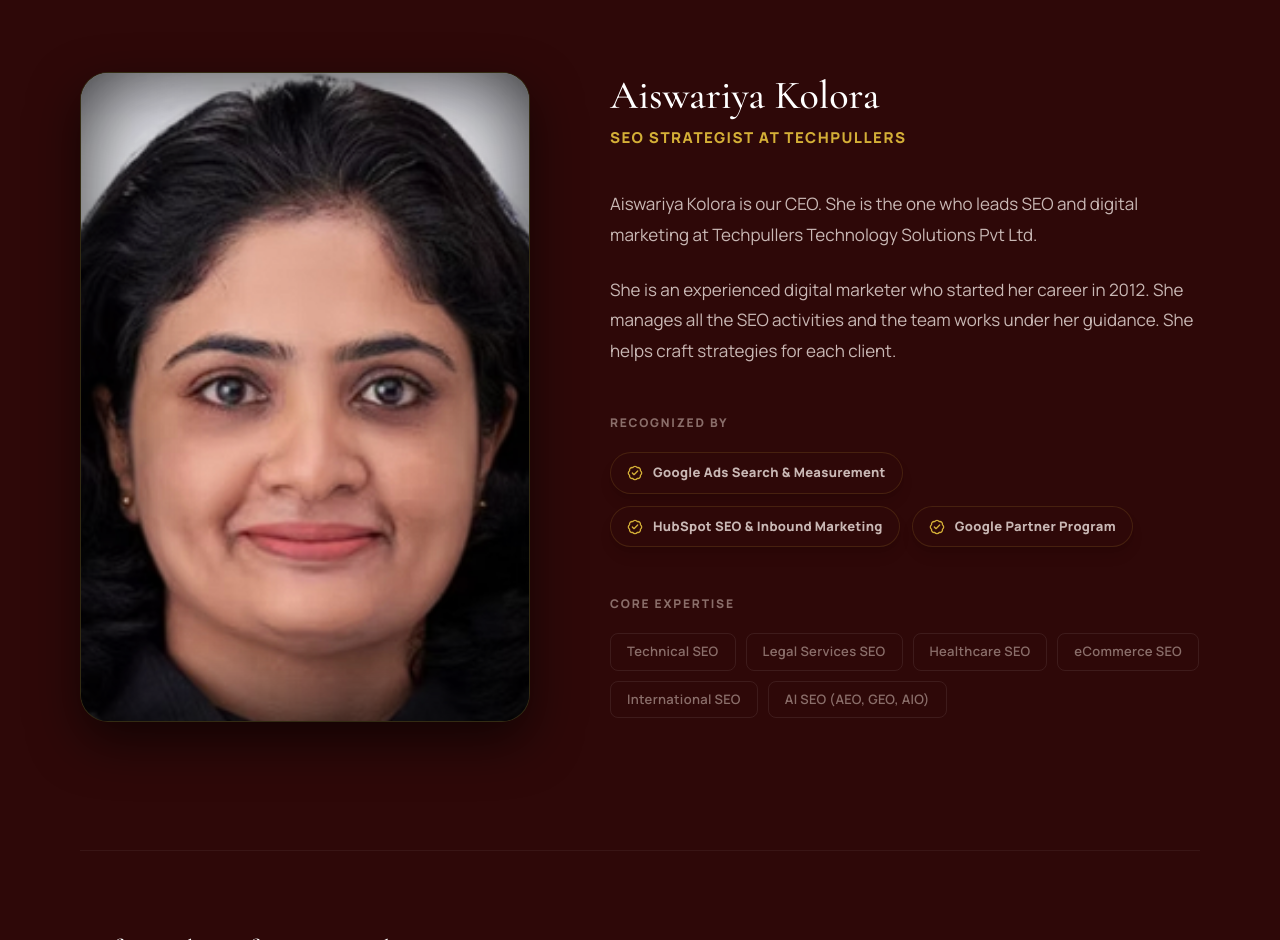
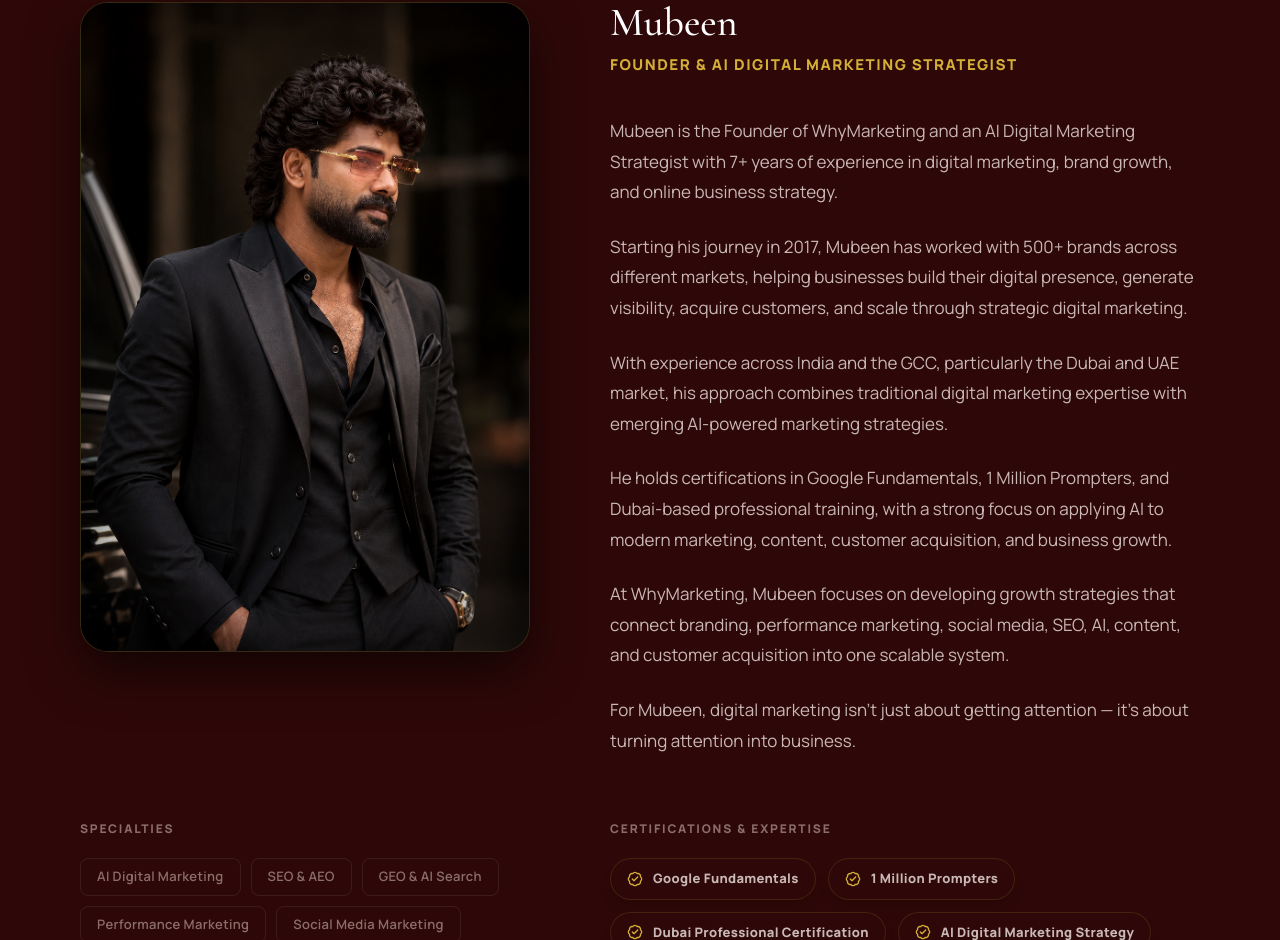
Before and after one commit to thoufeerma/Why-Marketing, a Next.js app: page / in a window 1280 px wide. Shown: the part 11060-12000 px from the top of the page. Built offline with nearby package versions, Linux system fonts and the light colour scheme; no server answers.

Commit message:
Update leadership section with new founders layout

```diff
--- a/components/sections/LeadershipSection.tsx
+++ b/components/sections/LeadershipSection.tsx
@@ -8,43 +8,96 @@ import { FadeIn } from "@/components/ui/FadeIn";
 import { BadgeCheck, X } from "lucide-react";
 import { cn } from "@/lib/utils";
 
-const certBadges = [
-  "Google Ads Search & Measurement",
-  "HubSpot SEO & Inbound Marketing",
-  "Google Partner Program",
-];
 
-const capabilities = [
-  "Technical SEO",
-  "Legal Services SEO",
-  "Healthcare SEO",
-  "eCommerce SEO",
-  "International SEO",
-  "AI SEO (AEO, GEO, AIO)",
-];
-
-const certificates = [
-  { id: 1, src: "/certificate_1.png", alt: "Google Partner Certificate" },
-  { id: 2, src: "/certificate_2.png", alt: "HubSpot Certification" },
-  { id: 3, src: "/certificate_1.png", alt: "Meta Certification" },
-  { id: 4, src: "/certificate_2.png", alt: "SEMrush Certification" },
+const founders = [
+  {
+    name: "Mubeen",
+    title: "Founder & AI Digital Marketing Strategist",
+    image: "/mubeen-founder.png",
+    bio: [
+      "Mubeen is the Founder of WhyMarketing and an AI Digital Marketing Strategist with 7+ years of experience in digital marketing, brand growth, and online business strategy.",
+      "Starting his journey in 2017, Mubeen has worked with 500+ brands across different markets, helping businesses build their digital presence, generate visibility, acquire customers, and scale through strategic digital marketing.",
+      "With experience across India and the GCC, particularly the Dubai and UAE market, his approach combines traditional digital marketing expertise with emerging AI-powered marketing strategies.",
+      "He holds certifications in Google Fundamentals, 1 Million Prompters, and Dubai-based professional training, with a strong focus on applying AI to modern marketing, content, customer acquisition, and business growth.",
+      "At WhyMarketing, Mubeen focuses on developing growth strategies that connect branding, performance marketing, social media, SEO, AI, content, and customer acquisition into one scalable system.",
+      "For Mubeen, digital marketing isn't just about getting attention — it's about turning attention into business."
+    ],
+    certifications: [
+      "Google Fundamentals",
+      "1 Million Prompters",
+      "Dubai Professional Certification",
+      "AI Digital Marketing Strategy",
+      "Digital Marketing Strategy",
+      "Performance Marketing",
+      "Social Media Marketing",
+      "Brand Growth & Customer Acquisition",
+      "AI-Powered Marketing"
+    ],
+    specialties: [
+      "AI Digital Marketing", "SEO & AEO", "GEO & AI Search", "Performance Marketing", "Social Media Marketing", "Brand Strategy", "Lead Generation", "Content Strategy", "GCC Marketing", "Dubai Digital Marketing", "Kerala Digital Marketing"
+    ],
+    imagePosition: "left"
+  },
+  {
+    name: "Assna Samad",
+    title: "Co-Founder & Brand Strategist",
+    image: "/assna-founder.png",
+    bio: [
+      "With a passion for turning ideas into impactful brands, Assna Samad has been working in the field of brand strategy and visual communication since 2020.",
+      "Holding a Diploma in Advertisement Designing, she combines creative thinking, strategic perspective, and a strong understanding of visual identity to help businesses communicate who they are and what they stand for.",
+      "As the Co-Founder of WhyMarketing, Assna focuses on building brands with purpose — from defining their brand identity and positioning to developing a consistent visual presence that connects with the right audience.",
+      "Her work brings together branding, creative direction, visual communication, content, and brand storytelling to create businesses that are not only visually strong but also memorable and strategically positioned.",
+      "For Assna, branding is more than making a business look good. It's about creating an identity, telling the right story, and building a brand people remember."
+    ],
+    certifications: [
+      "Diploma in Advertisement Designing",
+      "Brand Strategy",
+      "Visual Communication",
+      "Brand Identity Development",
+      "Creative Direction",
+      "Content & Visual Strategy",
+      "Brand Positioning",
+      "Social Media Branding"
+    ],
+    specialties: [
+      "Brand Strategy", "Brand Identity", "Visual Branding", "Creative Direction", "Content Strategy", "Social Media Branding", "Brand Positioning", "Business Branding"
+    ],
+    imagePosition: "right"
+  }
 ];
 
 export function LeadershipSection() {
-  const [selectedCert, setSelectedCert] = useState<string | null>(null);
+  return (
+    <section id="leadership" className="py-24 md:py-32 bg-noir-surface relative w-full border-t border-border-white overflow-hidden">
+      <Container>
+        {/* Section Header */}
+        <FadeIn className="mb-16 md:mb-24">
+          <span className="text-gold-primary text-[13px] font-bold tracking-[0.15em] uppercase mb-6 block md:text-left">
+            Our Leadership
+          </span>
+          <h2 className="text-[2.5rem] md:text-[3.5rem] font-serif font-medium tracking-tight text-white mb-6 leading-tight max-w-2xl md:mx-0 md:text-left">
+            Meet Our Founders
+          </h2>
+          <p className="text-[16px] md:text-[18px] text-noir-text-sec font-medium tracking-wide max-w-2xl md:mx-0 md:text-left">
+            Every strategy begins with leadership, experience, and a commitment to measurable business growth.
+          </p>
+        </FadeIn>
+
+        {/* Founders List */}
+        <div className="space-y-32 md:space-y-40">
+          {founders.map((founder, index) => (
+            <FounderProfile key={founder.name} founder={founder} />
+          ))}
+        </div>
+
+      </Container>
+    </section>
+  );
+}
+
+function FounderProfile({ founder }: { founder: any }) {
   const containerRef = useRef<HTMLDivElement>(null);
   const [mousePosition, setMousePosition] = useState({ x: 0, y: 0 });
-
-  useEffect(() => {
-    if (selectedCert) {
-      document.body.style.overflow = "hidden";
-    } else {
-      document.body.style.overflow = "unset";
-    }
-    return () => {
-      document.body.style.overflow = "unset";
-    };
-  }, [selectedCert]);
 
   const handleMouseMove = (e: React.MouseEvent<HTMLDivElement>) => {
     if (!containerRef.current) return;
@@ -54,43 +107,37 @@ export function LeadershipSection() {
     setMousePosition({ x, y });
   };
 
+  const isRight = founder.imagePosition === "right";
+
   return (
-    <section id="leadership" className="py-24 md:py-32 bg-noir-surface relative w-full border-t border-border-white overflow-hidden">
-      <Container>
-        {/* Section Header */}
-        <FadeIn className="mb-16 md:mb-24">
-          <span className="text-gold-primary text-[13px] font-bold tracking-[0.15em] uppercase mb-6 block">
-            Our Leadership
-          </span>
-          <h2 className="text-[2.5rem] md:text-[3.5rem] font-serif font-medium tracking-tight text-white mb-6 leading-tight max-w-2xl">
-            Meet Our CEO — Aiswariya Kolora
-          </h2>
-          <p className="text-[16px] md:text-[18px] text-noir-text-sec font-medium tracking-wide max-w-2xl">
-            Every strategy begins with leadership, experience, and a commitment to measurable business growth.
-          </p>
-        </FadeIn>
+    <div className="flex flex-col gap-12 lg:gap-16">
+      {/* Top Row: Portrait & Bio */}
+      <div className={cn(
+        "grid grid-cols-1 lg:grid-cols-[450px_1fr] gap-12 lg:gap-20",
+        isRight && "lg:grid-cols-[1fr_450px]"
+      )}>
 
-        {/* Profile Split Layout */}
-        <div className="grid grid-cols-1 lg:grid-cols-[450px_1fr] gap-12 lg:gap-20 mb-24 md:mb-32">
-
-          {/* Left: Portrait */}
+        {/* Portrait */}
         <div
           ref={containerRef}
           onMouseMove={handleMouseMove}
           onMouseLeave={() => setMousePosition({ x: 0, y: 0 })}
-            className="relative h-[550px] lg:h-[650px] w-full rounded-[28px] overflow-hidden border border-[rgba(212,175,55,0.2)] shadow-[0_20px_50px_rgba(0,0,0,0.6)] bg-[#0A0A0A] group"
+          className={cn(
+            "relative h-[550px] lg:h-[650px] w-full rounded-[28px] overflow-hidden border border-[rgba(212,175,55,0.2)] shadow-[0_20px_50px_rgba(0,0,0,0.6)] bg-[#0A0A0A] group",
+            isRight && "lg:order-2"
+          )}
         >
           <motion.div
             animate={{
-                x: mousePosition.x * 8, // Max 4px movement in either direction
+              x: mousePosition.x * 8,
               y: mousePosition.y * 8
             }}
             transition={{ type: "spring", stiffness: 75, damping: 20, mass: 0.5 }}
             className="absolute inset-0 w-[105%] h-[105%] -left-[2.5%] -top-[2.5%]"
           >
             <Image
-                src="/founder_portrait.png"
-                alt="Founder Portrait"
+              src={founder.image}
+              alt={founder.name}
               fill
               className="object-cover object-top"
               sizes="(max-width: 1024px) 100vw, 450px"
@@ -100,49 +147,36 @@ export function LeadershipSection() {
           <div className="absolute inset-0 shadow-[inset_0_0_100px_rgba(0,0,0,0.9)] pointer-events-none" />
         </div>
 
-          {/* Right: Info */}
-          <FadeIn delay={0.2} direction="left" className="flex flex-col justify-center">
+        {/* Info (Bio) */}
+        <FadeIn delay={0.2} direction={isRight ? "right" : "left"} className={cn("flex flex-col justify-center", isRight && "lg:order-1")}>
           <h3 className="text-[32px] md:text-[40px] font-serif font-medium text-white mb-3 leading-none">
-              Aiswariya Kolora
+            {founder.name}
           </h3>
           <p className="text-[15px] font-sans font-bold tracking-[0.1em] text-gold-primary uppercase mb-10">
-              SEO Strategist at Techpullers
+            {founder.title}
           </p>
 
-            <div className="text-[16px] md:text-[17px] text-noir-text-sec font-normal leading-[1.8] mb-12 space-y-6">
-              <p>
-                Aiswariya Kolora is our CEO. She is the one who leads SEO and digital marketing at Techpullers Technology Solutions Pvt Ltd.
-              </p>
-              <p>
-                She is an experienced digital marketer who started her career in 2012. She manages all the SEO activities and the team works under her guidance. She helps craft strategies for each client.
-              </p>
+          <div className="text-[16px] md:text-[17px] text-noir-text-sec font-normal leading-[1.8] space-y-6">
+            {founder.bio.map((paragraph: string, i: number) => (
+              <p key={i}>{paragraph}</p>
+            ))}
+          </div>
+        </FadeIn>
       </div>
 
-            {/* Certifications Row */}
-            <div className="mb-12">
+      {/* Bottom Row: Specialties & Certifications */}
+      <FadeIn delay={0.3} className={cn(
+        "grid grid-cols-1 lg:grid-cols-[450px_1fr] gap-12 lg:gap-20",
+        isRight && "lg:grid-cols-[1fr_450px]"
+      )}>
+
+        {/* Under the Image (Left for Mubeen, Right for Assna) */}
+        <div className={cn(isRight ? "lg:order-2" : "lg:order-1")}>
           <h4 className="text-[12px] font-bold text-noir-muted uppercase tracking-[0.15em] mb-5 block">
-                Recognized By
-              </h4>
-              <div className="flex flex-wrap gap-3">
-                {certBadges.map((badge) => (
-                  <div
-                    key={badge}
-                    className="flex items-center gap-2.5 px-4 py-2.5 rounded-full bg-noir-surface border border-[rgba(212,175,55,0.15)] hover:border-gold-primary hover:bg-noir-surface hover:-translate-y-0.5 transition-all duration-300 group cursor-default shadow-lg"
-                  >
-                    <BadgeCheck className="w-4 h-4 text-gold-primary group-hover:scale-110 transition-transform" strokeWidth={2} />
-                    <span className="text-[13px] font-sans font-bold tracking-wide text-noir-text-sec group-hover:text-gold-light transition-colors">{badge}</span>
-                  </div>
-                ))}
-              </div>
-            </div>
-
-            {/* Expertise */}
-            <div>
-              <h4 className="text-[12px] font-bold text-noir-muted uppercase tracking-[0.15em] mb-5 block">
-                Core Expertise
+            Specialties
           </h4>
           <div className="flex flex-wrap gap-2.5">
-                {capabilities.map((cap) => (
+            {founder.specialties.map((cap: string) => (
               <span
                 key={cap}
                 className="px-4 py-2 rounded-lg bg-transparent border border-[rgba(255,255,255,0.08)] text-[13px] font-semibold text-noir-muted tracking-wide"
@@ -152,82 +186,26 @@ export function LeadershipSection() {
             ))}
           </div>
         </div>
-          </FadeIn>
-        </div>
 
-        {/* Certificates Gallery */}
-        <FadeIn delay={0.1} className="border-t border-[rgba(255,255,255,0.05)] pt-20">
-          <h3 className="text-[20px] md:text-[24px] font-serif font-medium text-white mb-10">
-            Professional Certifications & Industry Recognition
-          </h3>
-
-          <div className="flex overflow-x-auto hide-scrollbar gap-6 pb-12 snap-x snap-mandatory -mx-6 px-6 md:mx-0 md:px-0">
-            {certificates.map((cert) => (
+        {/* Under the Bio (Right for Mubeen, Left for Assna) */}
+        <div className={cn(isRight ? "lg:order-1" : "lg:order-2")}>
+          <h4 className="text-[12px] font-bold text-noir-muted uppercase tracking-[0.15em] mb-5 block">
+            {founder.name === "Assna Samad" ? "Qualifications & Expertise" : "Certifications & Expertise"}
+          </h4>
+          <div className="flex flex-wrap gap-3">
+            {founder.certifications.map((cert: string) => (
               <div
-                key={cert.id}
-                onClick={() => setSelectedCert(cert.src)}
-                className="flex-shrink-0 snap-start relative w-[240px] h-[170px] md:w-[360px] md:h-[260px] rounded-[16px] overflow-hidden cursor-zoom-in bg-white border border-[rgba(212,175,55,0.1)] hover:border-gold-primary transition-all duration-300 hover:-translate-y-1 shadow-[0_10px_30px_rgba(0,0,0,0.5)] group"
+                key={cert}
+                className="flex items-center gap-2.5 px-4 py-2.5 rounded-full bg-noir-surface border border-[rgba(212,175,55,0.15)] hover:border-gold-primary hover:bg-noir-surface hover:-translate-y-0.5 transition-all duration-300 group cursor-default shadow-lg"
               >
-                <div className="absolute inset-0 bg-black/5 group-hover:bg-transparent transition-colors z-10 pointer-events-none" />
-                <Image
-                  src={cert.src}
-                  alt={cert.alt}
-                  fill
-                  className="object-cover object-center"
-                  sizes="(max-width: 768px) 240px, 360px"
-                />
+                <BadgeCheck className="w-4 h-4 text-gold-primary group-hover:scale-110 transition-transform" strokeWidth={2} />
+                <span className="text-[13px] font-sans font-bold tracking-wide text-noir-text-sec group-hover:text-gold-light transition-colors">{cert}</span>
               </div>
             ))}
           </div>
+        </div>
+
       </FadeIn>
-
-      </Container>
-
-      {/* Fullscreen Lightbox */}
-      <AnimatePresence>
-        {selectedCert && (
-          <motion.div
-            initial={{ opacity: 0 }}
-            animate={{ opacity: 1 }}
-            exit={{ opacity: 0 }}
-            transition={{ duration: 0.3 }}
-            className="fixed inset-0 z-[100] flex items-center justify-center bg-black/95 backdrop-blur-md p-6 md:p-12 cursor-zoom-out"
-            onClick={() => setSelectedCert(null)}
-          >
-            <button
-              className="absolute top-6 right-6 md:top-10 md:right-10 w-12 h-12 flex items-center justify-center rounded-full bg-noir-surface border border-border-white text-white hover:border-gold-primary hover:text-gold-primary transition-colors z-[110]"
-              onClick={(e) => { e.stopPropagation(); setSelectedCert(null); }}
-              aria-label="Close Lightbox"
-            >
-              <X className="w-5 h-5" />
-            </button>
-
-            <motion.div
-              initial={{ scale: 0.95, opacity: 0, y: 20 }}
-              animate={{ scale: 1, opacity: 1, y: 0 }}
-              exit={{ scale: 0.95, opacity: 0, y: 20 }}
-              transition={{ type: "spring", damping: 25, stiffness: 300 }}
-              className="relative w-full max-w-[900px] aspect-[4/3] bg-[#F5F2EB] rounded-[12px] overflow-hidden shadow-2xl cursor-default"
-              onClick={(e) => e.stopPropagation()}
-            >
-              <Image
-                src={selectedCert}
-                alt="Certificate Zoomed"
-                fill
-                className="object-contain"
-                sizes="100vw"
-                quality={100}
-              />
-            </motion.div>
-          </motion.div>
-        )}
-      </AnimatePresence>
-
-      {/* Scrollbar hiding styles */}
-      <style dangerouslySetInnerHTML={{__html: `
-        .hide-scrollbar::-webkit-scrollbar { display: none; }
-        .hide-scrollbar { -ms-overflow-style: none; scrollbar-width: none; }
-      `}} />
-    </section>
+    </div>
   );
 }
```
Also changed, not shown: public/assna-founder.png (added), public/mubeen-founder.png (added). Lines whose indentation alone changed are shown as unchanged.
